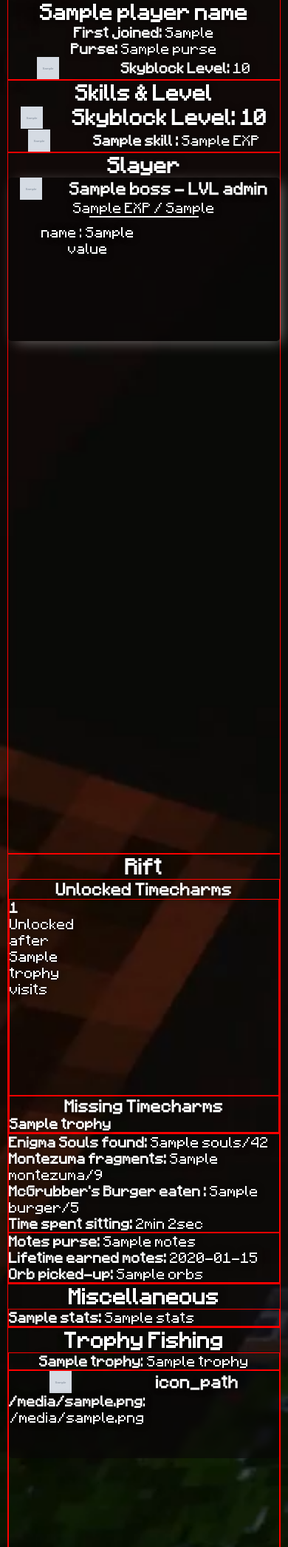
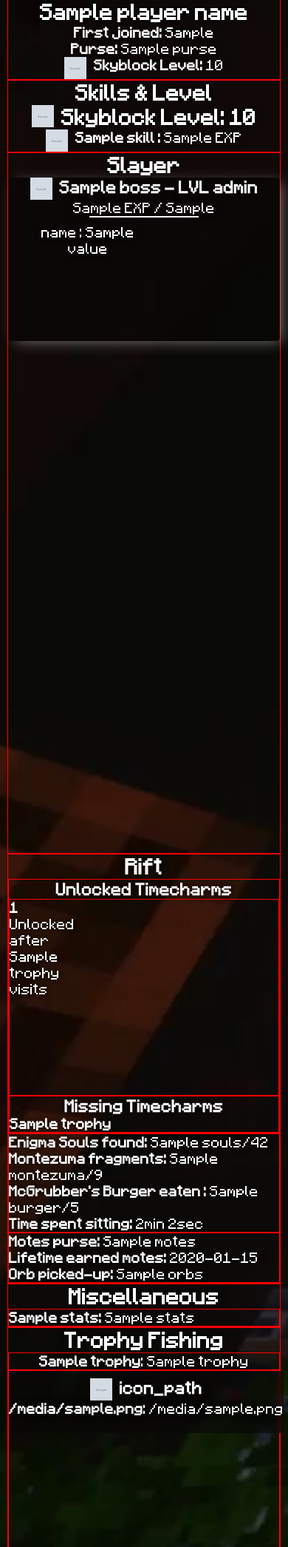
Before and after one commit to TheRealGabHas/SkyblockStats, a FastAPI app: template templates/stats.html in a window 390 px wide. Shown: the part 161-2252 px from the top of the page at 74% size. Run offline with FastAPI, Linux system fonts and the light colour scheme; the template is opened without the code that fills it: most values are stand-ins (such as "Sample title", 1, 10 or a date in 2020); grey boxes marked "Sample" are stand-in pictures; parts of the project's set-up code (start-up, migrations or seed data) failed here and were passed over.

Commit message:
Trophy fish responsiveness

```diff
--- a/templates/assets/stylesheet/style.css
+++ b/templates/assets/stylesheet/style.css
@@ -219,12 +219,11 @@ footer {
 .icon-text {
     width: 100%;
     display: inline-flex;
-    justify-content: space-around;
-    align-items: center;
+    justify-content: center;
 }
 
 .icon-text img {
-    margin-right: 5px;
+    margin-right: 10px;
 }
 
 .slayer-boss-div {
@@ -275,11 +274,16 @@ footer {
 }
 
 .fish-card {
+    padding-top: 10px;
     border-radius: 5px;
     background-color: rgba(9, 8, 8, 0.6);
 
     backdrop-filter: blur(4px);
     -webkit-backdrop-filter: blur(4px);
+}
+
+.fish-card p, .fish-card h3 {
+    white-space: nowrap;
 }
 
 .trophy-count {
@@ -303,6 +307,13 @@ footer {
     }
 }
 
+@media screen and (max-width: 715px) {
+        #trophy-fish-count {
+        grid-template-rows: repeat(9, 1fr);
+        grid-template-columns: repeat(2, 1fr);
+    }
+}
+
 @media screen and (max-width: 650px) {
     #slayer-cards {
         grid-template-rows: repeat(4, 1fr);
@@ -316,13 +327,6 @@ footer {
     }
 
     #trophy-fish-count {
-        grid-template-rows: repeat(9, 1fr);
-        grid-template-columns: repeat(2, 1fr);
-    }
-}
-
-@media screen and (max-width: 510px) {
-    #trophy-fish-count {
         grid-template-rows: repeat(18, 1fr);
         grid-template-columns: repeat(1, 1fr);
     }
--- a/templates/home.html
+++ b/templates/home.html
@@ -4,7 +4,7 @@
 	<meta charset="UTF-8">
 	<title>SBStats | Home</title>
 	<meta name="viewport" content="width=device-width, initial-scale=1.0">
-	<link rel="icon" href="./assets/images/favicon.png">
+	<link rel="icon" href="/images/favicon.png">
 	<link href="{{ url_for('style', path='style.css') }}" rel="stylesheet">
 </head>
 <body>
--- a/templates/stats.html
+++ b/templates/stats.html
@@ -156,7 +156,7 @@
 	<div id="trophy-fish-count" class="red-border">
 		{% for trophy in trophy_data[0] %}
 			<div id="{{ trophy.keys() | first }}-summary" class="fish-card">
-				<div class="icon-text">
+				<div class="icon-text center">
 					<img src="{{ trophy['icon_path'] | replace(" ", "_") }}" alt="{{ trophy.keys() | first }} Icon" width="30" height="30">
 					<h3 id="{{ trophy.keys() | first }}-title" class="center">{{ trophy.keys() | first }}</h3>
 				</div>
```
